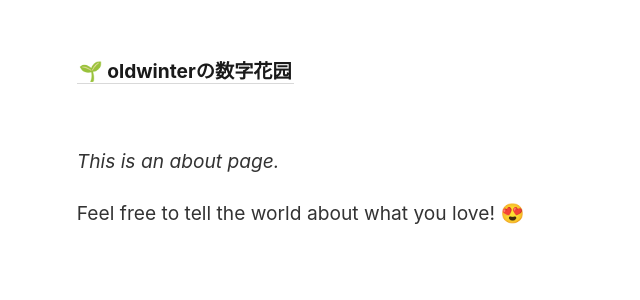
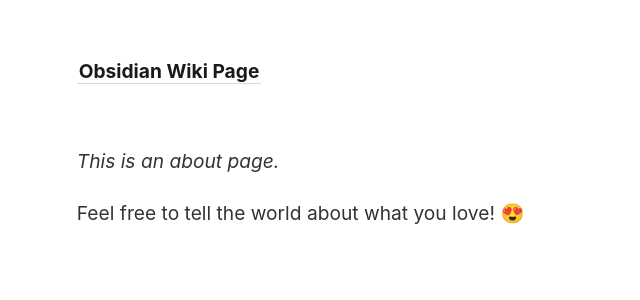
Before and after one commit to colorsakura/obsidian-web, a Jekyll site: the page built from _pages/about.md, in a window 1280 px wide. Shown: the top 300 px of the page, without its empty margins (0-640 px from the left). Built offline with Jekyll 4.4.1, drawn with Linux system fonts in a browser that asks for light colours.

Commit message:
chore: first update; init note;
Signed-off-by: iFlygo <iflygo@outlook.com>

```diff
--- a/_config.yml
+++ b/_config.yml
@@ -1,4 +1,4 @@
-title:               🌱 oldwinterの数字花园
+title:               Obsidian Wiki Page
 include:             ['_pages']
 exclude:             ['_includes/notes_graph.json', '_notes/.github','_notes/.obsidian']
 # You may need to change the base URL depending on your deploy configuration.
```
Also changed, not shown: .gitmodules.
